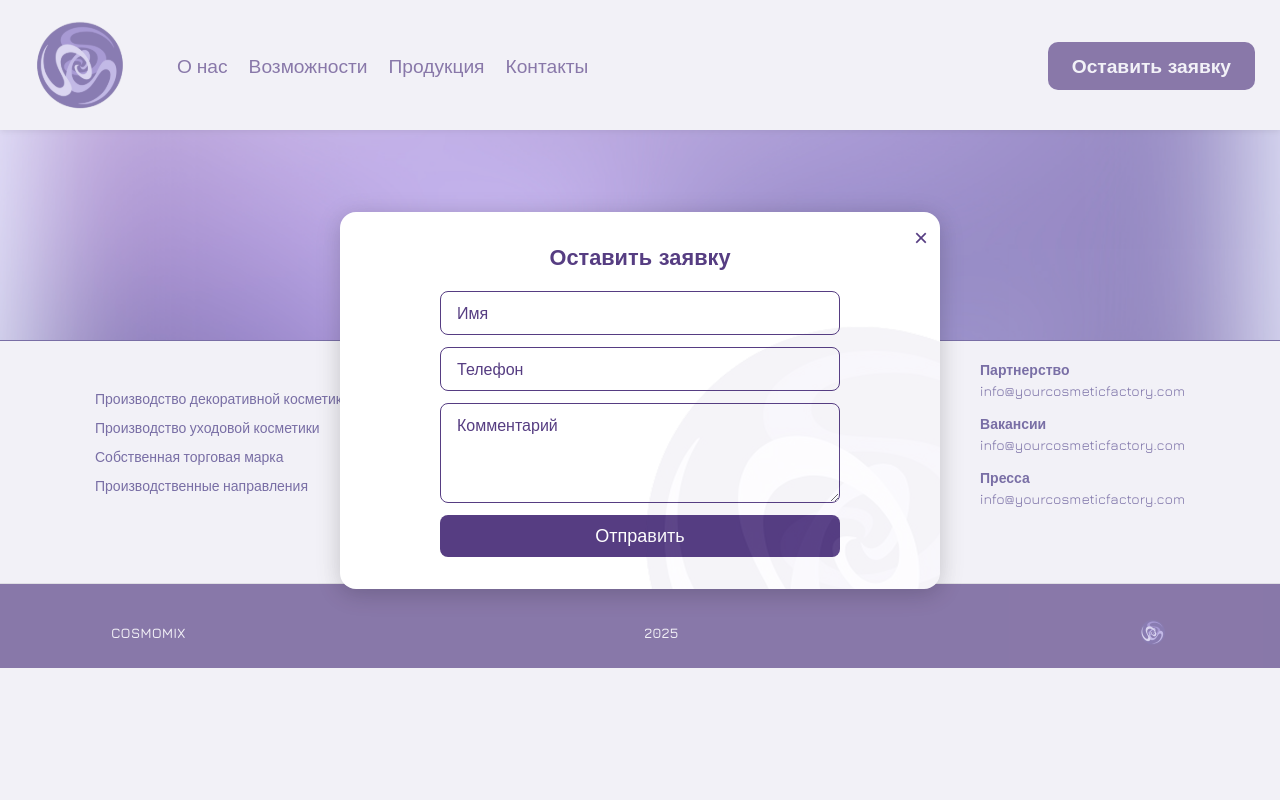
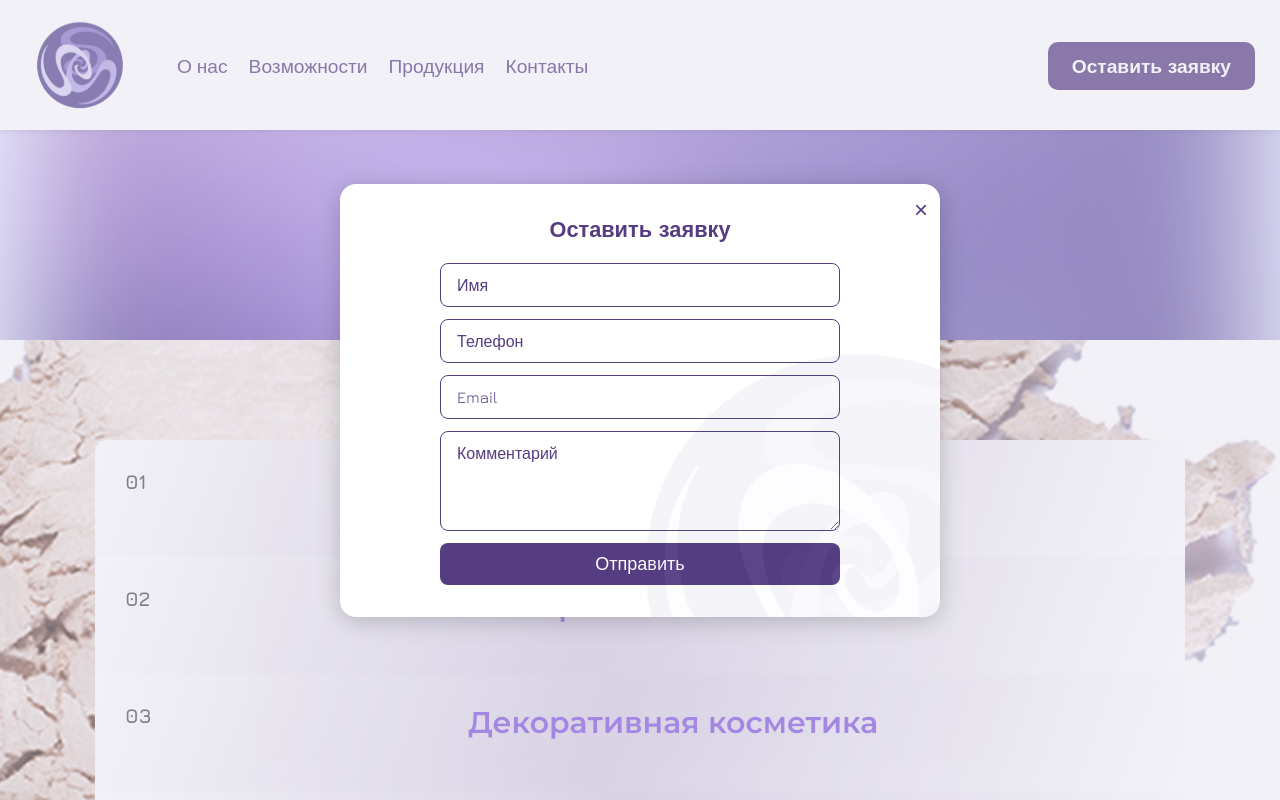
Before and after one commit to rotquecksilber/cosmomix, a Next.js app in the folder frontend/: page /capability/laboratory in a window 1280 px wide. Both pictures are taken after a click on the button "Оставить заявку". Shown: the top 800 px of the page. Built offline with nearby package versions, Linux system fonts and the light colour scheme; grey boxes are pictures that could not be loaded.

Commit message:
Directual

```diff
--- a/frontend/app/capability/laboratory/page.tsx
+++ b/frontend/app/capability/laboratory/page.tsx
@@ -1,9 +1,42 @@
 import Banner from '@/components/banner/banner';
+import Capability from '@/components/capability/capability';
 
 export default function LaboratoryPage() {
+  const laboratoryData = [
+    {
+      id: '01',
+      title: 'Сырье',
+      facts: ['Подбор', 'Заказ'],
+      description: 'Подбор и заказ необходимого сырья у российских и зарубежных дистрибьюторов в рамках разработок.',
+      background: '#9574CC',
+    },
+    {
+      id: '02',
+      title: 'Тестирование',
+      facts: ['Совместимость', 'Старение'],
+      description: 'Тестирование формул декоративной косметики на старение, замораживание и совместимость с упаковкой.',
+      background: '#9574CC',
+    },
+    {
+      id: '03',
+      title: 'Декоративная косметика',
+      facts: ['Лицо', 'Тело'],
+      description: 'Разработка и тестирование формул декоративной косметики для лица, тела, включая доработку существующих по необходимым критериям.',
+      background: '#9574CC',
+    },
+    {
+      id: '04',
+      title: 'Колористика',
+      facts: ['Подбор', 'Разработка'],
+      description: 'Разработка цветов декоративной косметики.',
+      background: '#9574CC',
+    },
+  ];
+
   return(
     <>
       <Banner title={'Лаборатория COSMOMIX'}/>
+      <Capability items={laboratoryData} bgImage={'/capability/production.jpg'}/>
     </>
   );
 }
--- a/frontend/app/capability/production/page.tsx
+++ b/frontend/app/capability/production/page.tsx
@@ -7,14 +7,14 @@ export default function ProductionPage() {
   const capabilitiesData = [
     {
       id: '01',
-      title: 'Разработка',
+      title: 'Производство',
       facts: ['Варка', 'Фасовка'],
       description: 'Варка и фасовка любых категорий косметических масс: кремовых, жидких и пенообразующих продуктов.',
       background: '#9574CC',
     },
     {
       id: '02',
-      title: 'Упаковка',
+      title: 'Фасовка',
       facts: ['Первичная', 'Вторичная'],
       description: 'Фасовка в первичную и вторичную упаковку: саше, монодозы, мини-форматы, пластиковые и алюминиевые тубы, все виды флаконов, банки.',
       background: '#9574CC',
--- a/frontend/components/PopUp/PopUp.module.css
+++ b/frontend/components/PopUp/PopUp.module.css
@@ -146,3 +146,15 @@
         display: none;
     }
 }
+
+.success {
+    color: green;
+    margin-top: 10px;
+    font-size: 14px;
+}
+
+.error {
+    color: red;
+    margin-top: 10px;
+    font-size: 14px;
+}
--- a/frontend/components/PopUp/PopUp.tsx
+++ b/frontend/components/PopUp/PopUp.tsx
@@ -10,19 +10,56 @@ import Image from 'next/image';
 type FormData = {
     name: string;
     phone: string;
+    email: string;
     comment?: string;
 };
 
 export default function PopUp() {
   const [isOpen, setIsOpen] = useState(false);
+  const [status, setStatus] = useState<null | 'success' | 'error'>(null);
+
   const { register, handleSubmit, formState: { errors }, reset } = useForm<FormData>();
 
-  const togglePopup = () => setIsOpen(prev => !prev);
+  const togglePopup = () => {
+    setIsOpen(prev => !prev);
+    setStatus(null); // сбрасываем статус при открытии/закрытии
+  };
 
-  const onSubmit = (data: FormData) => {
-    console.log('Форма отправлена:', data);
-    reset();
-    setIsOpen(false);
+  const onSubmit = async (data: FormData) => {
+    try {
+      const res = await fetch(
+        'https://api.directual.com/good/api/v5/data/PopUp_Requests/new_request?appID=5f093c7f-d044-4f52-b15b-8f6c2ea44cf1&sessionID=',
+        {
+          method: 'POST',
+          headers: {
+            'Content-Type': 'application/json',
+          },
+          body: JSON.stringify({
+            name: data.name,
+            phone: data.phone,
+            email: data.email,
+            comment: data.comment,
+          }),
+        }
+      );
+
+      if (!res.ok) throw new Error('Ошибка сети');
+
+      const result = await res.json();
+      console.log('Ответ API:', result);
+
+      setStatus('success');
+      reset();
+
+      // Закрыть окно через 2 сек после успеха
+      setTimeout(() => {
+        setIsOpen(false);
+        setStatus(null);
+      }, 2000);
+    } catch (error) {
+      console.error('Ошибка при отправке формы:', error);
+      setStatus('error');
+    }
   };
 
   return (
@@ -94,6 +131,21 @@ export default function PopUp() {
                 <span className={styles.error}>{errors.phone.message}</span>
               )}
 
+              <input
+                type="email"
+                placeholder="Email"
+                {...register('email', {
+                  required: 'Введите email',
+                  pattern: {
+                    value: /^[^\s@]+@[^\s@]+\.[^\s@]+$/,
+                    message: 'Некорректный формат email',
+                  },
+                })}
+              />
+              {errors.email && (
+                <span className={styles.error}>{errors.email.message}</span>
+              )}
+
               <textarea
                 placeholder="Комментарий"
                 {...register('comment')}
@@ -106,6 +158,14 @@ export default function PopUp() {
               >
                                 Отправить
               </button>
+
+              {/* Сообщения пользователю */}
+              {status === 'success' && (
+                <p className={styles.success}>✅ Спасибо, заявка отправлена!</p>
+              )}
+              {status === 'error' && (
+                <p className={styles.error}>❌ Ошибка, попробуйте снова.</p>
+              )}
             </form>
           </div>
         </div>
```
